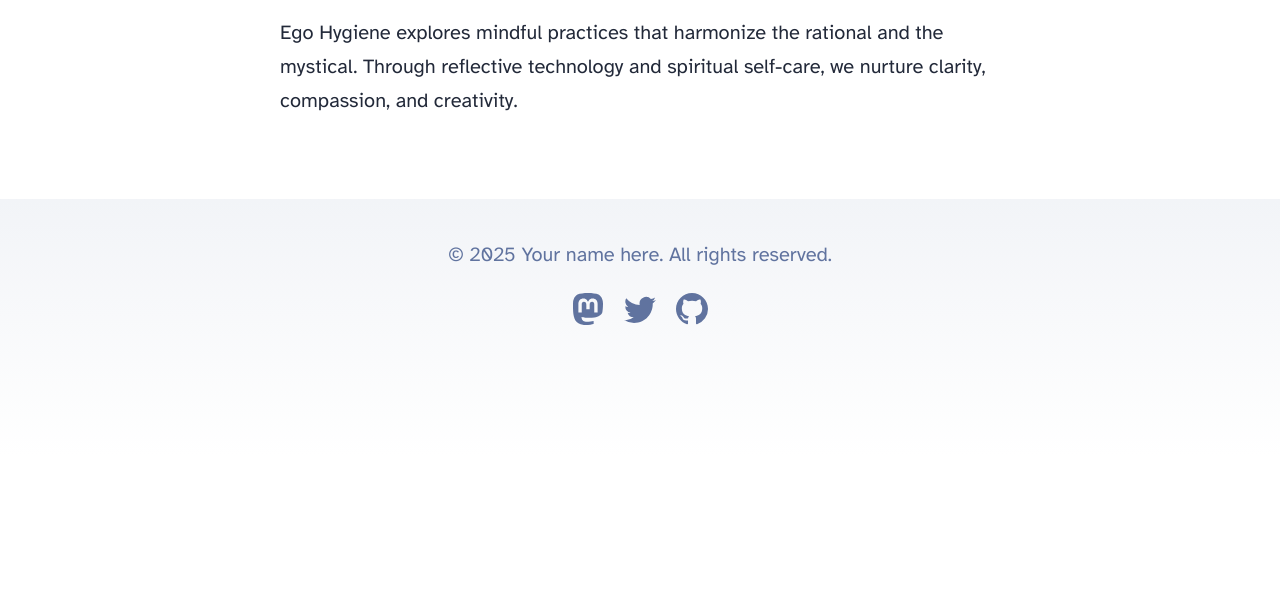
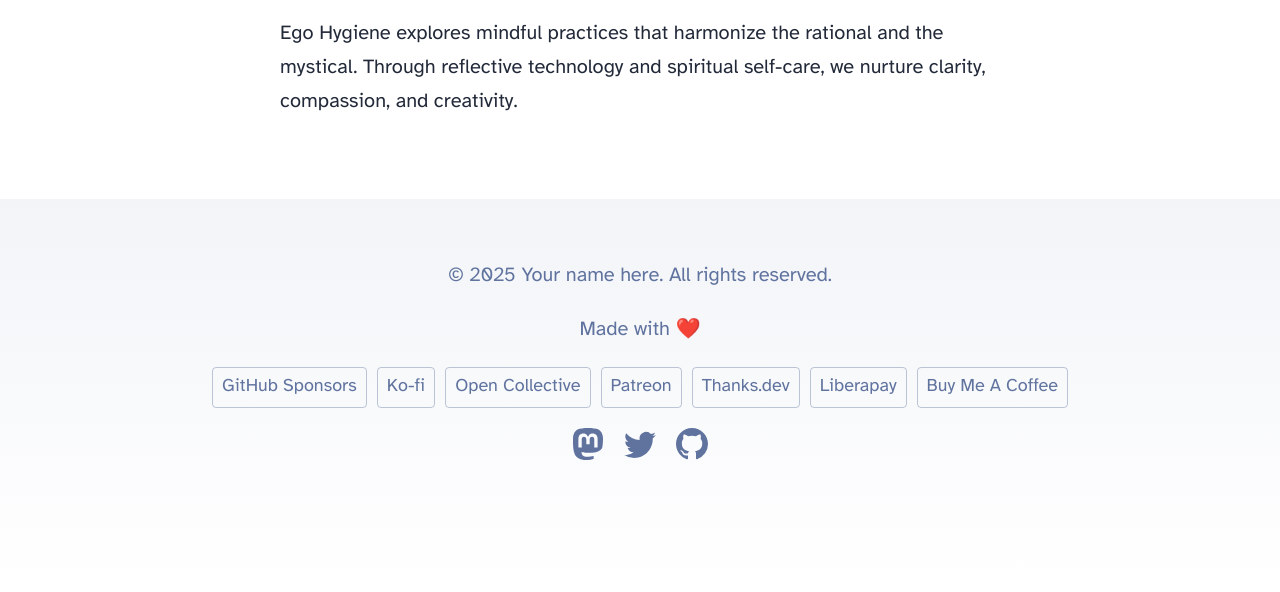
Before and after one commit to egohygiene/website, an Astro site in the folder egohygiene.io/: page / in a window 1280 px wide. Shown: the part 619-1211 px from the top of the page. Before the commit the page ends 1076 px from the top, so only its background shows below. Built offline with nearby package versions, Linux system fonts and the light colour scheme; Astro itself is replaced by a stand-in of ours.

Commit message:
feat: add love tagline and support buttons

```diff
--- a/egohygiene.io/src/components/Footer.astro
+++ b/egohygiene.io/src/components/Footer.astro
@@ -3,8 +3,18 @@ const today = new Date();
 ---
 
 <footer>
-	&copy; {today.getFullYear()} Your name here. All rights reserved.
-	<div class="social-links">
+        <p>&copy; {today.getFullYear()} Your name here. All rights reserved.</p>
+        <p class="made-with-love">Made with <span role="img" aria-label="love">❤️</span></p>
+        <div class="support-links">
+                <a href="https://github.com/sponsors/szmyty" target="_blank">GitHub Sponsors</a>
+                <a href="https://ko-fi.com/szmyty" target="_blank">Ko-fi</a>
+                <a href="https://opencollective.com/szmyty" target="_blank">Open Collective</a>
+                <a href="https://www.patreon.com/szmyty" target="_blank">Patreon</a>
+                <a href="https://thanks.dev/u/gh/szmyty" target="_blank">Thanks.dev</a>
+                <a href="https://liberapay.com/szmyty" target="_blank">Liberapay</a>
+                <a href="https://www.buymeacoffee.com/szmyty" target="_blank">Buy Me A Coffee</a>
+        </div>
+        <div class="social-links">
 		<a href="https://m.webtoo.ls/@astro" target="_blank">
 			<span class="sr-only">Follow Astro on Mastodon</span>
 			<svg
@@ -56,7 +66,29 @@ const today = new Date();
 		text-decoration: none;
 		color: rgb(var(--gray));
 	}
-	.social-links a:hover {
-		color: rgb(var(--gray-dark));
-	}
+        .social-links a:hover {
+                color: rgb(var(--gray-dark));
+        }
+        .made-with-love {
+                margin-top: 0.5em;
+        }
+        .support-links {
+                display: flex;
+                flex-wrap: wrap;
+                justify-content: center;
+                gap: 0.5em;
+                margin-top: 1em;
+        }
+        .support-links a {
+                text-decoration: none;
+                color: rgb(var(--gray));
+                border: 1px solid rgba(var(--gray), 0.4);
+                padding: 0.25em 0.5em;
+                border-radius: 4px;
+                font-size: 0.9em;
+        }
+        .support-links a:hover {
+                color: rgb(var(--gray-dark));
+                border-color: rgb(var(--gray-dark));
+        }
 </style>
```
